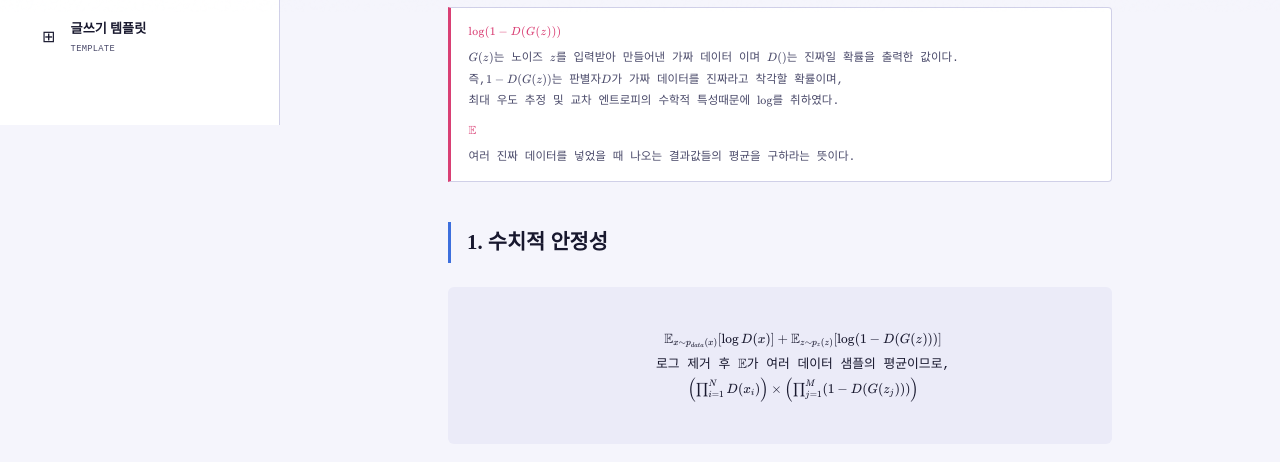
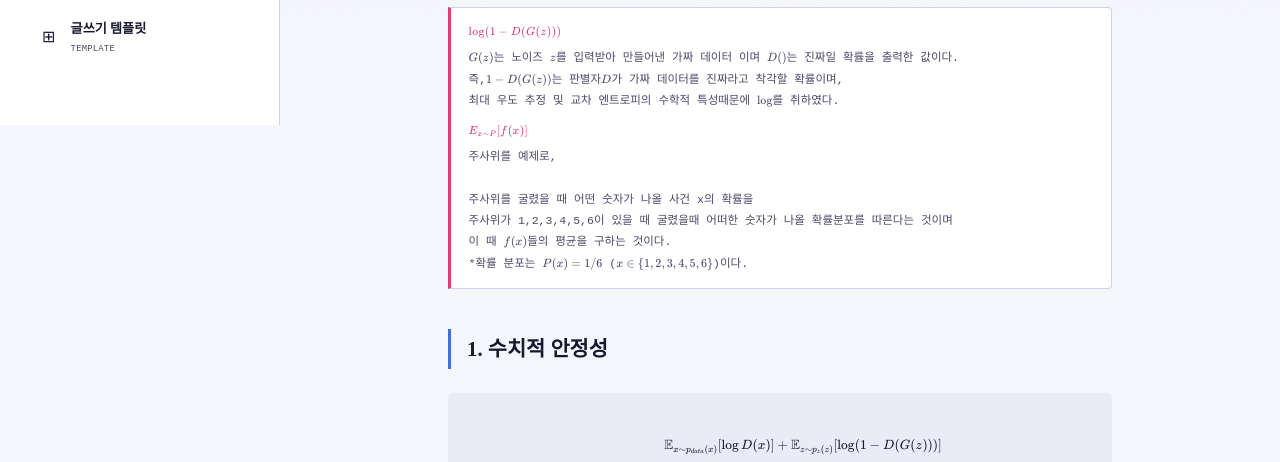
Before and after one commit to azure-B/Blog, a plain HTML site: page posts/tech-007.html in a window 1280 px wide. Shown: the part 788-1250 px from the top of the page. Drawn offline with nearby package versions, Linux system fonts and the light colour scheme.

Commit message:
[2026.04.03] 0.3 내용 일부 수정

```diff
--- a/posts/tech-007.html
+++ b/posts/tech-007.html
@@ -50,15 +50,21 @@
       $G(z)$는 노이즈 $z$를 입력받아 만들어낸 가짜 데이터 이며 $D()$는 진짜일 확률을 출력한 값이다.<br/>
       즉,$1 - D(G(z))$는 판별자$D$가 가짜 데이터를 진짜라고 착각할 확률이며,<br/>
       최대 우도 추정 및 교차 엔트로피의 수학적 특성때문에 $\log$를 취하였다.<br/>
-      <b>$\mathbb{E}$</b>
-      여러 진짜 데이터를 넣었을 때 나오는 결과값들의 평균을 구하라는 뜻이다.
+        <b>$E_{x \sim P}[f(x)]$</b>
+      주사위를 예제로,<br/><br/>
+
+      주사위를 굴렸을 때 어떤 숫자가 나올 사건 x의 확률을<br/>
+      주사위가 1,2,3,4,5,6이 있을 때 굴렸을때 어떠한 숫자가 나올 확률분포를 따른다는 것이며<br/>
+      이 때 $f(x)$들의 평균을 구하는 것이다.
+      <br/>
+      *확률 분포는 $P(x) = 1/6$ ($x \in \{1, 2, 3, 4, 5, 6\}$)이다.
     </small>
 
     <h2>1. 수치적 안정성</h2>
 
     <div class="formula">
       $\mathbb{E}_{x \sim p_{data}(x)}[\log D(x)] + \mathbb{E}_{z \sim p_z(z)}[\log(1 - D(G(z)))]$
-      로그 제거 후 $\mathbb{E}$가 여러 데이터 샘플의 평균이므로,
+      로그를 제거하면
       $\left( \prod_{i=1}^N D(x_i) \right) \times \left( \prod_{j=1}^M (1 - D(G(z_j))) \right)$
     </div>
     <p>
@@ -458,17 +464,6 @@
       최대 우도 추정을 통해 좋은 성능을 낸다.
     </p>
 
-    <small>
-      <b>$E_{x \sim P}[f(x)]$</b>
-      똑같이 주사위를 예제로,<br/><br/>
-
-      주사위를 굴렸을 때 어떤 숫자가 나올 사건 x의 확률을<br/>
-      주사위가 1,2,3,4,5,6이 있을 때 굴렸을때 어떠한 숫자가 나올 확률분포를 따른다는 것이며<br/>
-      이 때 $f(x)$들의 평균을 구하는 것이다.
-      <br/>
-      *확률 분포는 $P(x) = 1/6$ ($x \in \{1, 2, 3, 4, 5, 6\}$)이다.
-    </small>
-
     <h3>3-3. 교차 엔트로피</h3>
 
     <p>* 둘 모두 동일한 수식</p>
```
